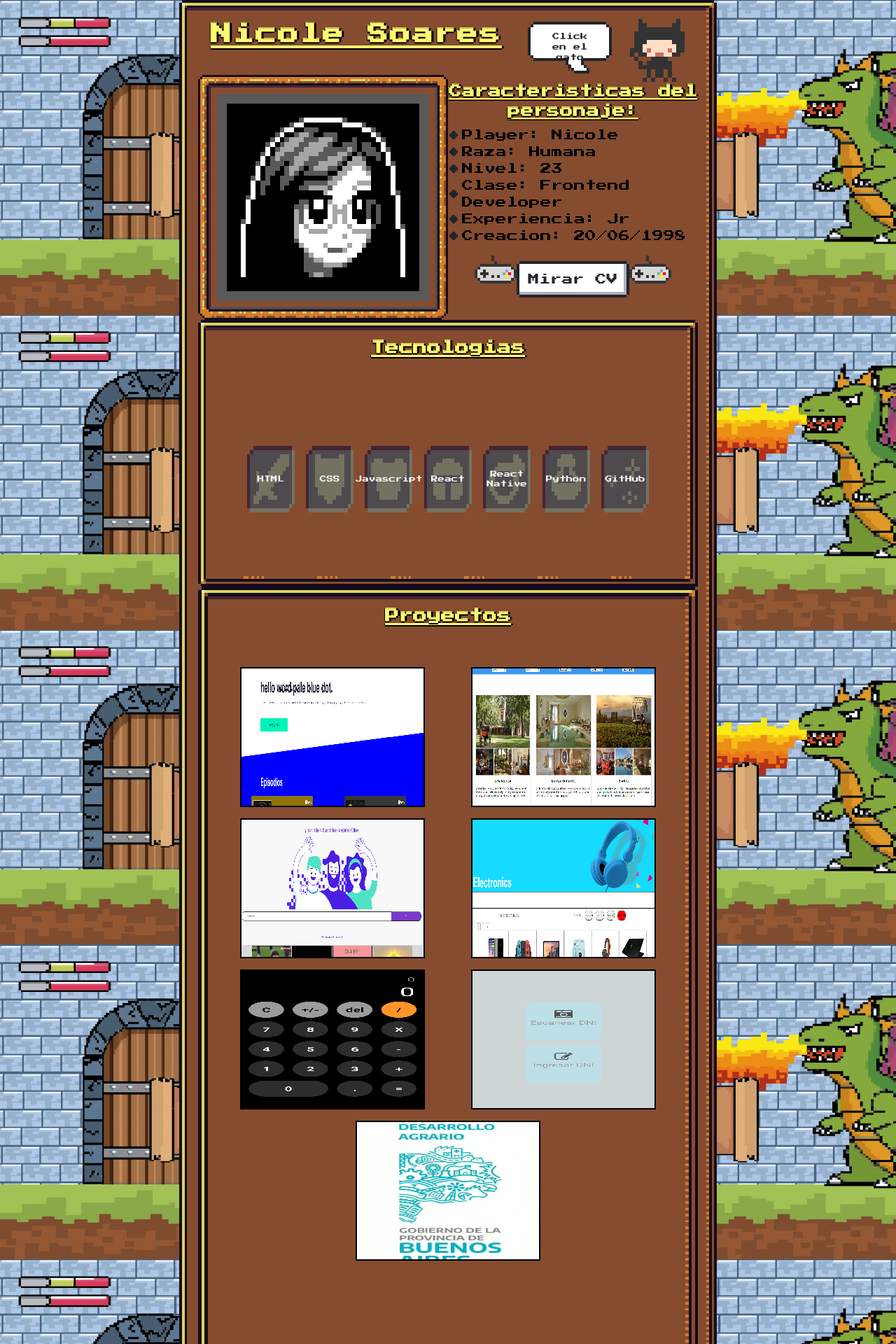
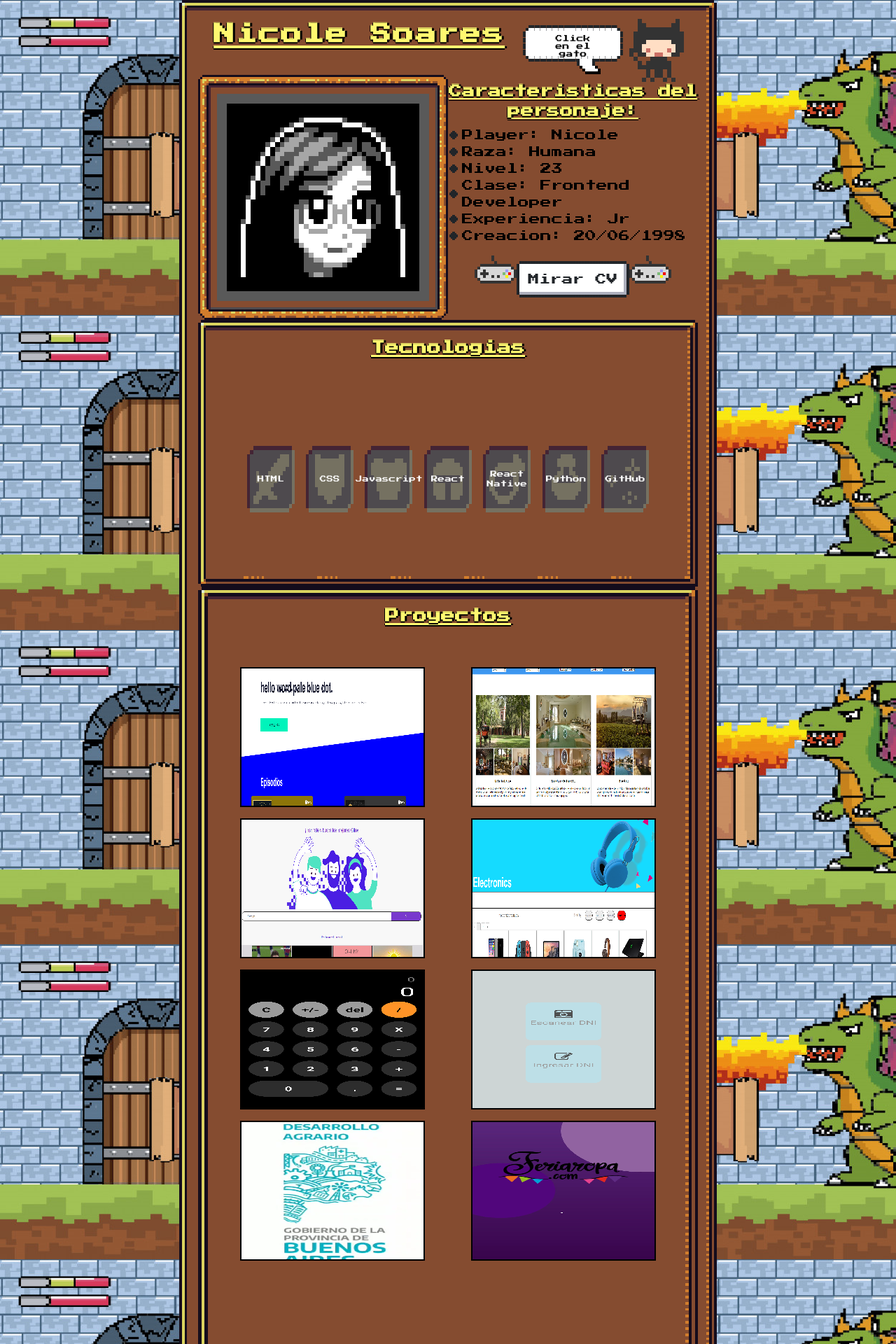
Before and after one commit to Nicole-Soares/Portfolio, a React (Create React App) app: page / in a window 1280 px wide. Shown: the top 1920 px of the page at 70% size. Built offline with nearby package versions, Linux system fonts and the light colour scheme.

Commit message:
cambios en el responsive

```diff
--- a/src/componentes/Header/header.css
+++ b/src/componentes/Header/header.css
@@ -27,9 +27,14 @@
   color: #fff;
 }
 
+.message-right{
+ color: black;
+ line-height: 11px;
+ margin-top: 5px;
+}
 .nes-balloon {
   height: 80%;
-  width: 70%;
+  width: 90%;
 
 }
 
@@ -366,7 +371,10 @@
   .titulo-nombre {
     font-size: 25px;
   }
-
+  .nes-balloon{
+    width: 100%;
+    height: 80%;
+  }
   .titulo-datos {
     font-size: 15px;
   }
--- a/src/componentes/Header/header.jsx
+++ b/src/componentes/Header/header.jsx
@@ -4,12 +4,11 @@ import imagenPersonal from "../../imagenes/imagenPersonal.jpg";
 import { AppContext } from "../../AppContext/AppContext";
 
 export default function Header() {
-  const { dark, setDark} = useContext(AppContext);
+  const { dark, setDark } = useContext(AppContext);
 
   const click = () => {
     return setDark(!dark);
   };
-
 
   return (
     <div className="contenedor-header">
@@ -17,7 +16,7 @@ export default function Header() {
         <h3 className={`titulo-nombre ${dark ? "dark" : ""}`}>Nicole Soares</h3>
         <section className="message-right">
           <div className="nes-balloon from-right">
-            <p>Click en el gato !</p>
+            <p className="mensaje">Click en el gato</p>
           </div>
         </section>
         <i class="nes-octocat animate" onClick={click}></i>
--- a/src/componentes/Listado-proyectos/proyectos.jsx
+++ b/src/componentes/Listado-proyectos/proyectos.jsx
@@ -7,6 +7,7 @@ import proyectoCuatro from "../../imagenes-proyectos/proyecto-4.png";
 import proyectoCinco from "../../imagenes-proyectos/proyecto-5.png";
 import proyectoSeis from "../../imagenes-proyectos/proyecto-6.png";
 import proyectoSiete from "../../imagenes-proyectos/proyecto-7.jpg";
+import proyectoOcho from "../../imagenes-proyectos/proyecto-8.jpg";
 import { AppContext } from "../../AppContext/AppContext";
 
 export default function Proyectos() {
@@ -228,6 +229,36 @@ export default function Proyectos() {
             </a>
           </div>
         </div>
+        <div className="proyecto">
+          <img
+            src={proyectoOcho}
+            width="100%"
+            height="250px"
+            alt="Modelo de pagina"
+          />
+          <div class="transparente">
+            <h3 class="nombre-del-proyecto">Tienda de ropa</h3>
+            <p class="descripcion-proyecto">
+             E-commerce sobre venta y compra de ropa
+            </p>
+            <a
+              href="https://github.com/Nicole-Soares/feriaRopa"
+              target="_blank"
+              rel="noopener noreferrer"
+              className="proyecto-link"
+            >
+              Ver Repositorio
+            </a>
+            <a
+              href="https://youtu.be/vzMDbNfw62U"
+              target="_blank"
+              rel="noopener noreferrer"
+              className="proyecto-link"
+            >
+              Ver Demo
+            </a>
+          </div>
+        </div>
       </div>
     </div>
   );
```
Also changed, not shown: src/imagenes-proyectos/proyecto-8.jpg (added).
